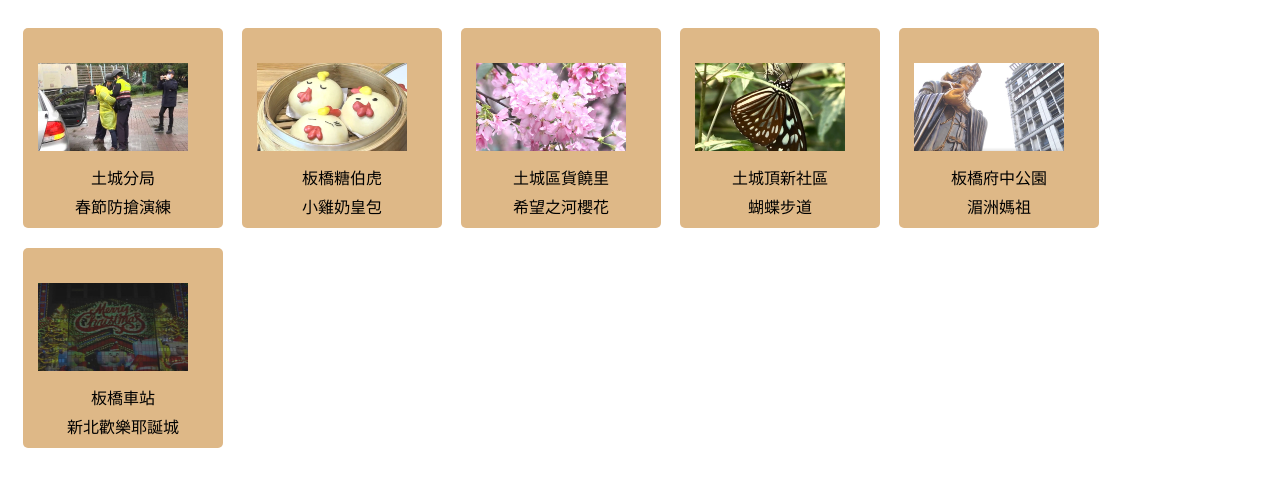
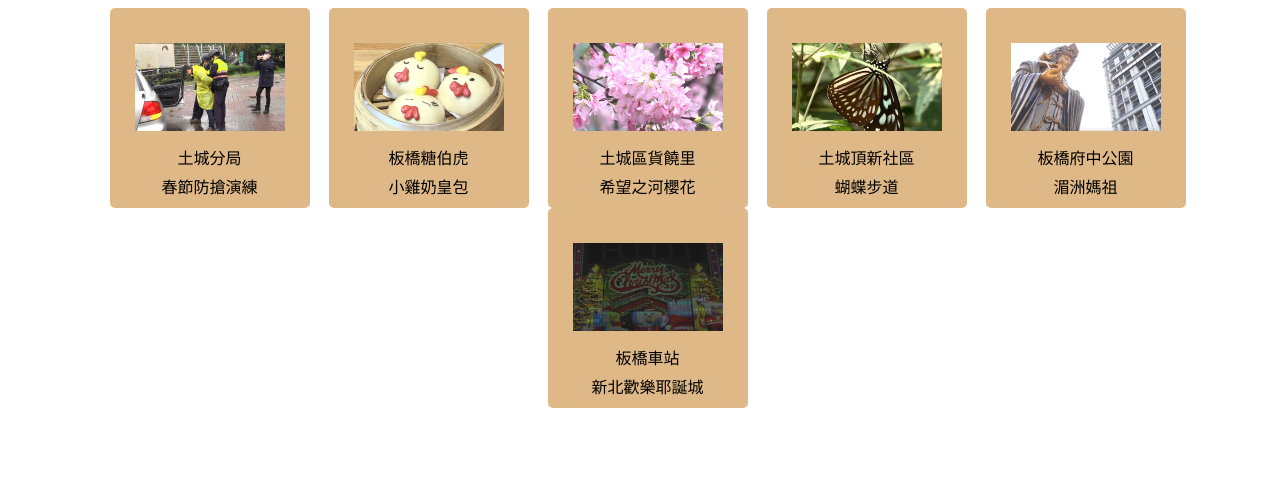
Before and after one commit to frank58246/Resume, a plain HTML site: page works.html in a window 1280 px wide. Drawn offline with Linux system fonts and the light colour scheme; a web font is replaced by a local one.

Commit message:
works-text-align
works-text-align

```diff
--- a/works.html
+++ b/works.html
@@ -8,11 +8,14 @@
     <title>works2</title>
 
     <style>
-
         @import url(https://fonts.googleapis.com/earlyaccess/notosanstc.css);
         @import url(https://fonts.googleapis.com/earlyaccess/cwtexkai.css);
         @import url(https://fonts.googleapis.com/earlyaccess/cwtexyen.css);
         @import url(https://fonts.googleapis.com/earlyaccess/notosanstc.css);
+
+        section {
+            text-align: center;
+        }
 
         .container {
             width: 700px;
@@ -20,13 +23,12 @@
 
         .box {
             margin-left: 0;
-            margin-right:px;
+            margin-right: px;
             width: 200px;
             background: burlywood;
             display: inline-block;
             border-radius: 5px;
-            margin-top:20px;
-            margin-left:15px;
+            margin-left: 15px;
         }
 
         section {
@@ -37,20 +39,20 @@
             box-sizing: border-box;
             margin: 5px;
             text-align: center;
-            font-family:'cwtexyen';
+            font-family: 'cwtexyen';
             font-weight: 20px;
         }
 
         img {
             margin-bottom: -10px;
-            margin-top:20px;
+            margin-top: 20px;
         }
     </style>
 </head>
 
 <body>
 
-    <section>
+    <section style="text-align:center;">
         <div class="box" style="height:200px">
 
             <a href="https://www.youtube.com/watch?v=ZBJ2bB8NnV4" target="_blank">
@@ -91,8 +93,8 @@
         </div>
         <div class="box" style="height:200px">
             <a href="https://www.youtube.com/watch?v=grqoXG9f3P4 " target="_blank">
-            <img src="news/F.jpg" width="150px" style="padding:15px;" alt="">
-        </a>
+                <img src="news/F.jpg" width="150px" style="padding:15px;" alt="">
+            </a>
             <p>板橋車站 </p>
             <p>新北歡樂耶誕城</p>
         </div>
```
Also changed, not shown: index.html (+1 -0 lines).
